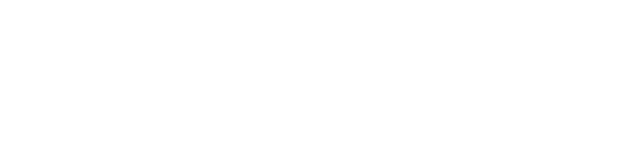
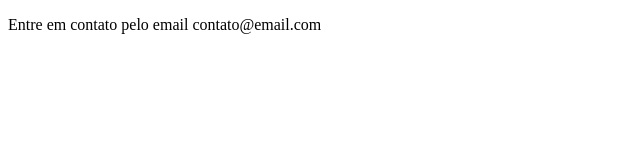
Before and after one commit to leonardofgonzaga/sistema-de-cadastro, a plain HTML site: page contato.html in a window 1280 px wide. Shown: the whole page, without its empty margins (0-640 px from the left). Drawn offline with Linux system fonts and the light colour scheme.

Commit message:
adicionando email de contato

```diff
--- a/contato.html
+++ b/contato.html
@@ -4,6 +4,7 @@
     <meta charset="UTF-8">
     <meta name="viewport" content="width=device-width, initial-scale=1.0">
     <title>Contato</title>
+    <p>Entre em contato pelo email contato@email.com</p>
 </head>
 <body>
 
```
